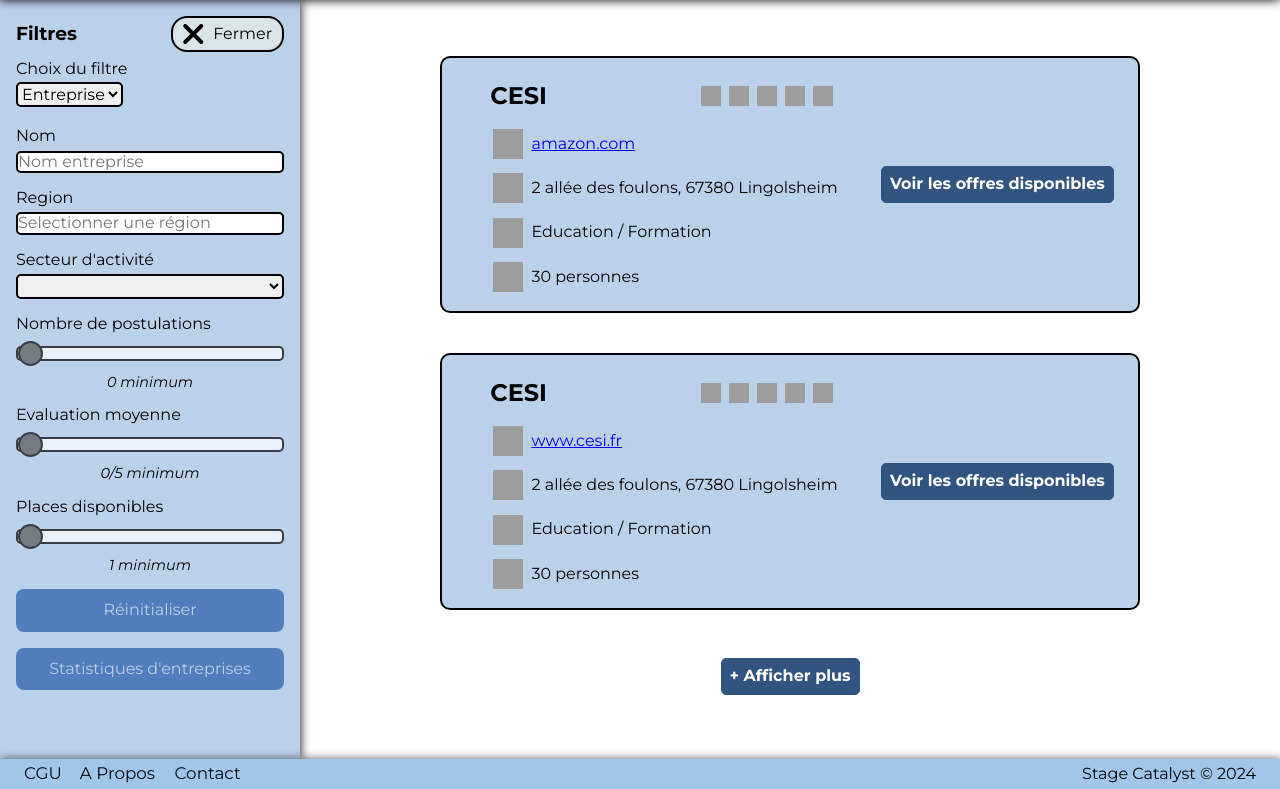
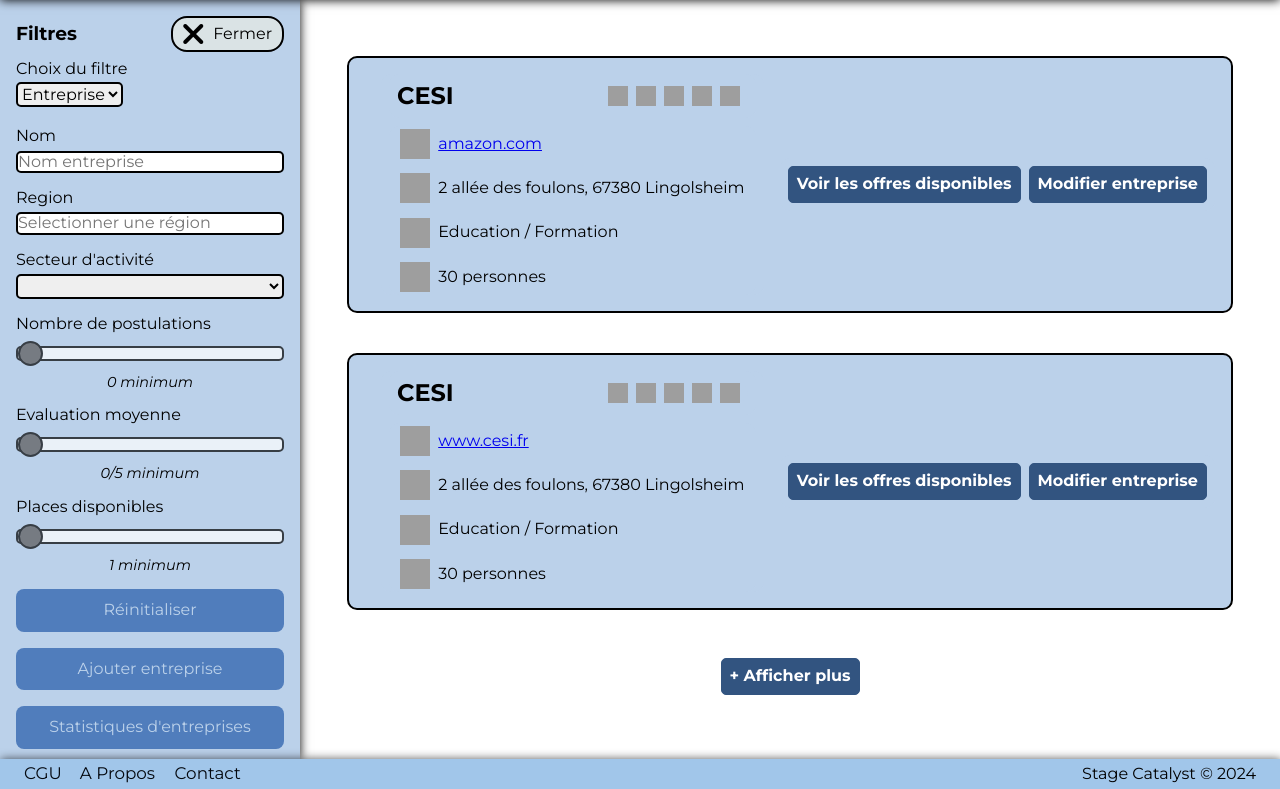
Before and after one commit to aschnepp/Projet-WEB-BETA, a PHP site: page /pages/search.html in a window 1280 px wide. Shown: the part 60-849 px from the top of the page. Run offline with PHP 8.4, Linux system fonts and the light colour scheme; lists and menus that the app fills with data are empty; grey boxes are pictures that could not be loaded.

Commit message:
Page recherche ajout bouton "Modifier"

```diff
--- a/assets/scripts/search.js
+++ b/assets/scripts/search.js
@@ -114,7 +114,8 @@ function AfficherFiltresEntreprise() {
     </section>
 
     <section id="boutons-filtre">
-        <input type="reset" name="reset" id="reset-filtre" value="Réinitialiser"> `
+        <input type="reset" name="reset" id="reset-filtre" value="Réinitialiser">
+        <input type="button" name="ajout" class="ajout" value="Ajouter entreprise"> `
         + StatsEntreprisesOuOffres() +
         `
     </section>
@@ -160,6 +161,7 @@ function AfficherFiltresEntreprise() {
 </section>
 <section class="boutons-entreprise">
     <button>Voir les offres disponibles</button>
+    <button>Modifier entreprise</button>
 </section>
 </section>
 
@@ -200,6 +202,7 @@ function AfficherFiltresEntreprise() {
 </section>
 <section class="boutons-entreprise">
     <button>Voir les offres disponibles</button>
+    <button>Modifier entreprise</button>
 </section>
 </section>
 `);
@@ -285,7 +288,8 @@ function AfficherFiltresOffre() {
     </section>
 
     <section id="boutons-filtre">
-        <input type="reset" name="reset" id="reset-filtre" value="Réinitialiser"> `
+        <input type="reset" name="reset" id="reset-filtre" value="Réinitialiser">
+        <input type="button" name="ajout" class="ajout" value="Ajouter offre"> `
         + StatsEntreprisesOuOffres() +
         `
     </section>
@@ -372,7 +376,10 @@ function AfficherFiltresOffre() {
             explicabo maiores molestiae
         </p>
     </section>
-    <button type="button" class="postuler">Postuler</button>
+    <section class="boutons-offre">
+        <button type="button" class="postuler">Postuler</button>
+        <button>Modifier offre</button>
+    </section>
 </section>
 </section>
 
@@ -454,7 +461,10 @@ function AfficherFiltresOffre() {
             explicabo maiores molestiae
         </p>
     </section>
-    <button type="button" class="postuler">Postuler</button>
+    <section class="boutons-offre">
+        <button type="button" class="postuler">Postuler</button>
+        <button>Modifier offre</button>
+    </section>
 </section>
 </section>
 `);
@@ -493,7 +503,8 @@ function AfficherFiltresTuteur() {
     </section>
 
     <section id="boutons-filtre">
-        <input type="reset" name="reset" id="reset-filtre" value="Réinitialiser"> `
+        <input type="reset" name="reset" id="reset-filtre" value="Réinitialiser">
+        <input type="button" name="ajout" class="ajout" value="Ajouter tuteur"> `
         + StatsEntreprisesOuOffres() +
         `
     </section>
@@ -544,7 +555,7 @@ function AfficherFiltresTuteur() {
         </section>
     </section>
     <section class="boutons-tuteur">
-        <button>Modifier</button>
+        <button>Modifier tuteur</button>
     </section>
 </section>
     `
@@ -583,7 +594,8 @@ function AfficherFiltresEtudiant() {
     </section>
 
     <section id="boutons-filtre">
-        <input type="reset" name="reset" id="reset-filtre" value="Réinitialiser"> `
+        <input type="reset" name="reset" id="reset-filtre" value="Réinitialiser">
+        <input type="button" name="ajout" class="ajout" value="Ajouter etudiant"> `
         + StatsEntreprisesOuOffres() +
         `
     </section>
@@ -644,6 +656,7 @@ function AfficherFiltresEtudiant() {
         <section class="boutons-etudiant">
             <button>Gérer ses offres de stage</button>
             <button>Gérer sa wishlist</button>
+            <button>Modifier étudiant</button>
         </section>
     </section>
         `);
--- a/assets/styles/search.css
+++ b/assets/styles/search.css
@@ -244,7 +244,9 @@ main #recherche-filtre-main select {
     border-radius: 5px;
 }
 
-main #recherche-filtre-main #recherche-menu #reset-filtre {
+main #recherche-filtre-main #recherche-menu #reset-filtre,
+main #recherche-filtre-main #recherche-menu .ajout,
+main #recherche-filtre-main #recherche-menu .modification {
     background-color: var(--blue-dark);
     color: var(--blue-light);
     border-radius: 0.5rem;
@@ -254,7 +256,9 @@ main #recherche-filtre-main #recherche-menu #reset-filtre {
     cursor: pointer;
 }
 
-main #recherche-filtre-main #recherche-menu #reset-filtre:hover {
+main #recherche-filtre-main #recherche-menu #reset-filtre:hover,
+main #recherche-filtre-main #recherche-menu .ajout:hover,
+main #recherche-filtre-main #recherche-menu .modification:hover {
     background-color: var(--blue-dark-contrast);
     font-weight: bold;
     text-decoration: underline;
--- a/pages/search.html
+++ b/pages/search.html
@@ -85,7 +85,7 @@
             <section id="affichage-filtre">
             </section>
 
-
+            <!-- TODO: METTRE BOUTON MODIFIER SUR OFFRE ET ENTREPRISES SUR TUTEURS OU ADMIN -->
         </section>
     </main>
 
```
